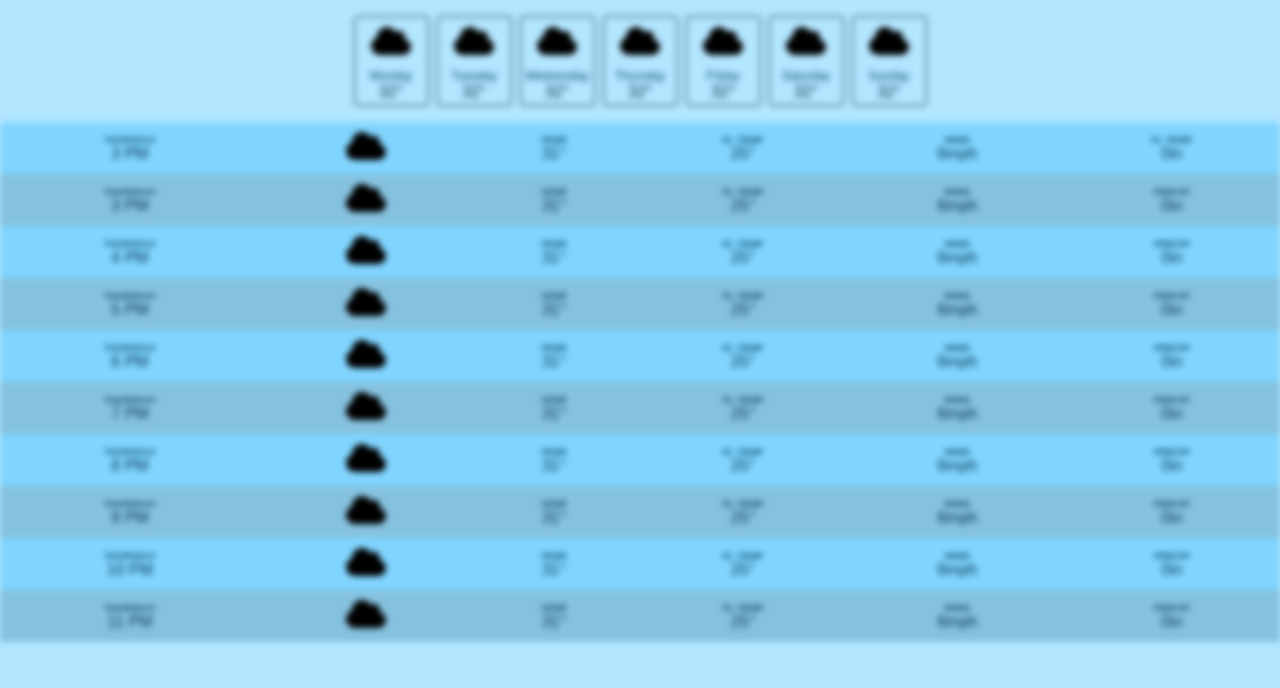
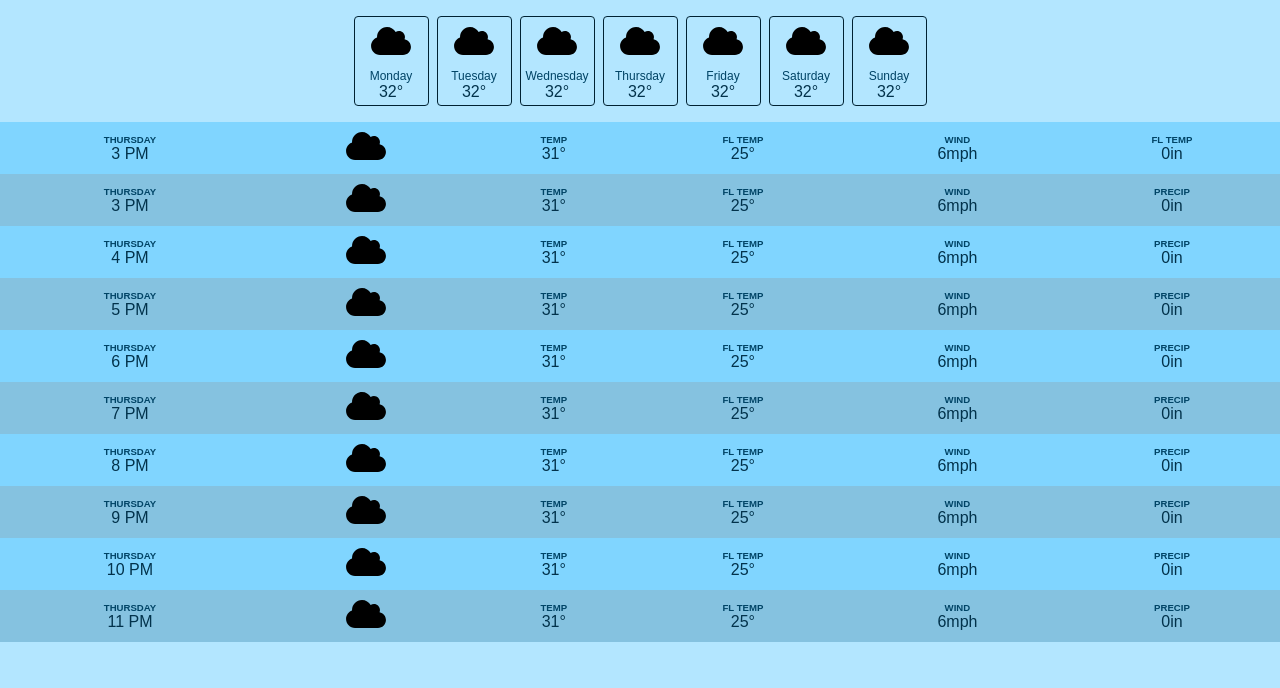
Before and after one commit to digitallyalex/sunny-or-not, a website: page index.html in a window 1280 px wide. Shown: the part 112-800 px from the top of the page. Drawn offline with Linux system fonts and the light colour scheme.

Commit message:
Update style.css

```diff
--- a/style.css
+++ b/style.css
@@ -12,10 +12,10 @@ body {
 }
 
 /* make visible after finishing the rest of project */
-.blurred {
+/* .blurred {
   filter: blur(3px);
   overflow: hidden;
-}
+} */
 
 /* header section starts here */
 .header {
```
